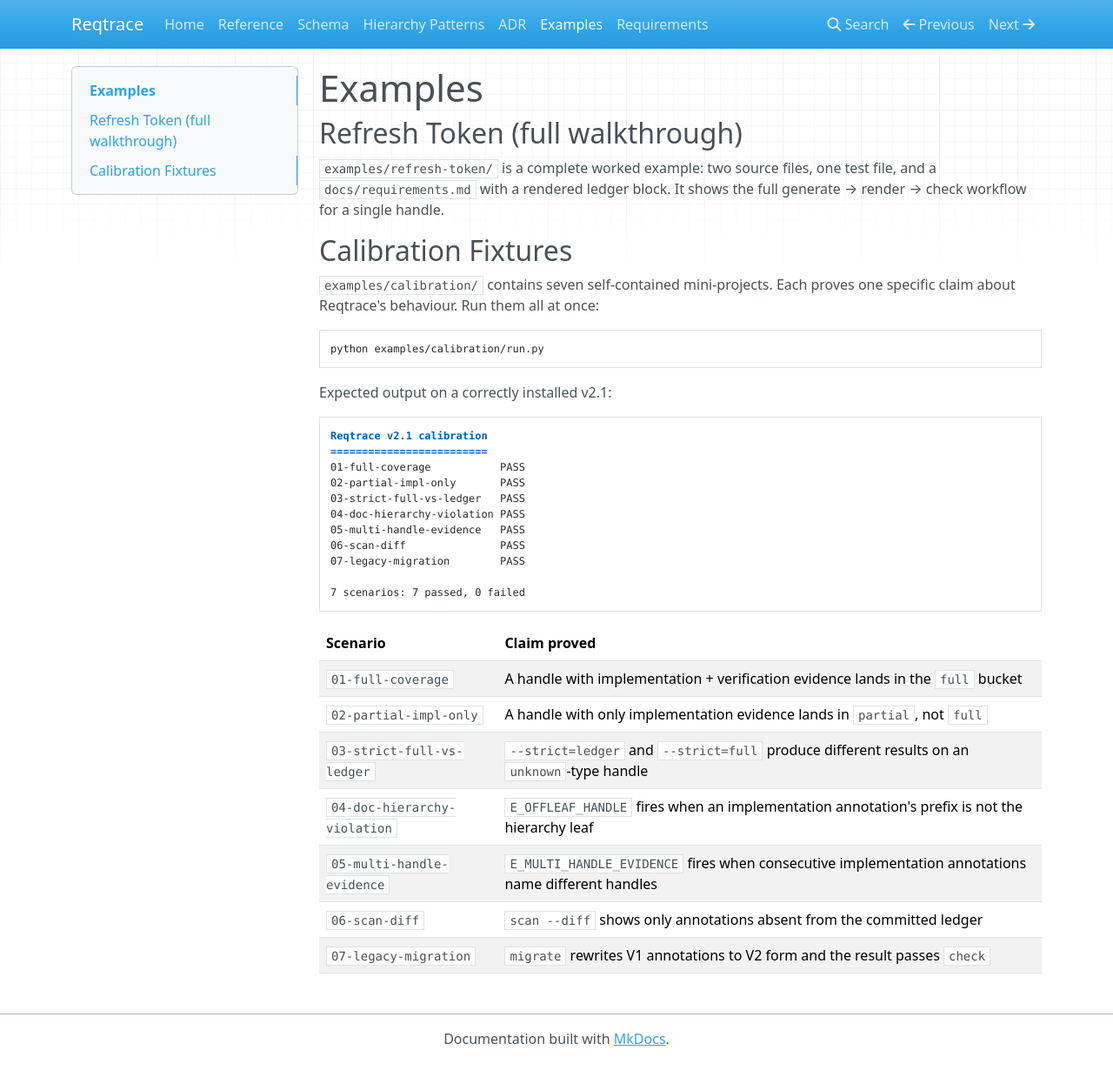
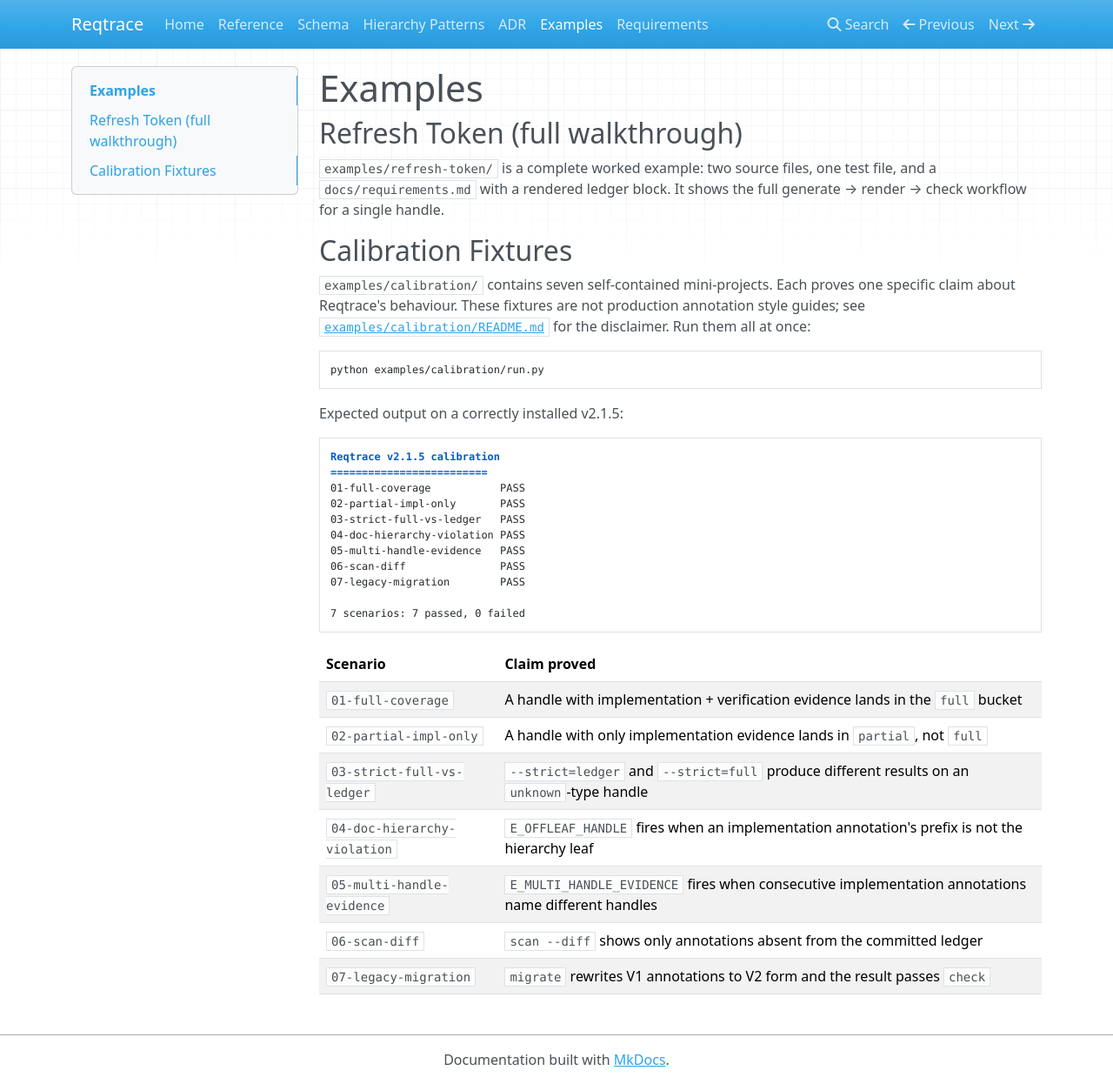
Before and after one commit to paragon-ux/Reqtrace, an MkDocs documentation site: the page built from docs/examples.md, in a window 1280 px wide and 1246 px high. Shown: the whole window at 87% size. Built offline with MkDocs 1.6.1, drawn with Linux system fonts in a browser that asks for light colours; nearby versions of some CDN libraries.

Commit message:
update docs to v2.1.5

````diff
--- a/docs/examples.md
+++ b/docs/examples.md
@@ -9,16 +9,18 @@
 ## Calibration Fixtures
 
 `examples/calibration/` contains seven self-contained mini-projects. Each
-proves one specific claim about Reqtrace's behaviour. Run them all at once:
+proves one specific claim about Reqtrace's behaviour. These fixtures are not
+production annotation style guides; see [`examples/calibration/README.md`](../examples/calibration/README.md)
+for the disclaimer. Run them all at once:
 
 ```bash
 python examples/calibration/run.py
 ```
 
-Expected output on a correctly installed v2.1:
+Expected output on a correctly installed v2.1.5:
 
 ```
-Reqtrace v2.1 calibration
+Reqtrace v2.1.5 calibration
 =========================
 01-full-coverage           PASS
 02-partial-impl-only       PASS
````
Also changed, not shown: README.md (+1 -1 lines), 1 other file.
